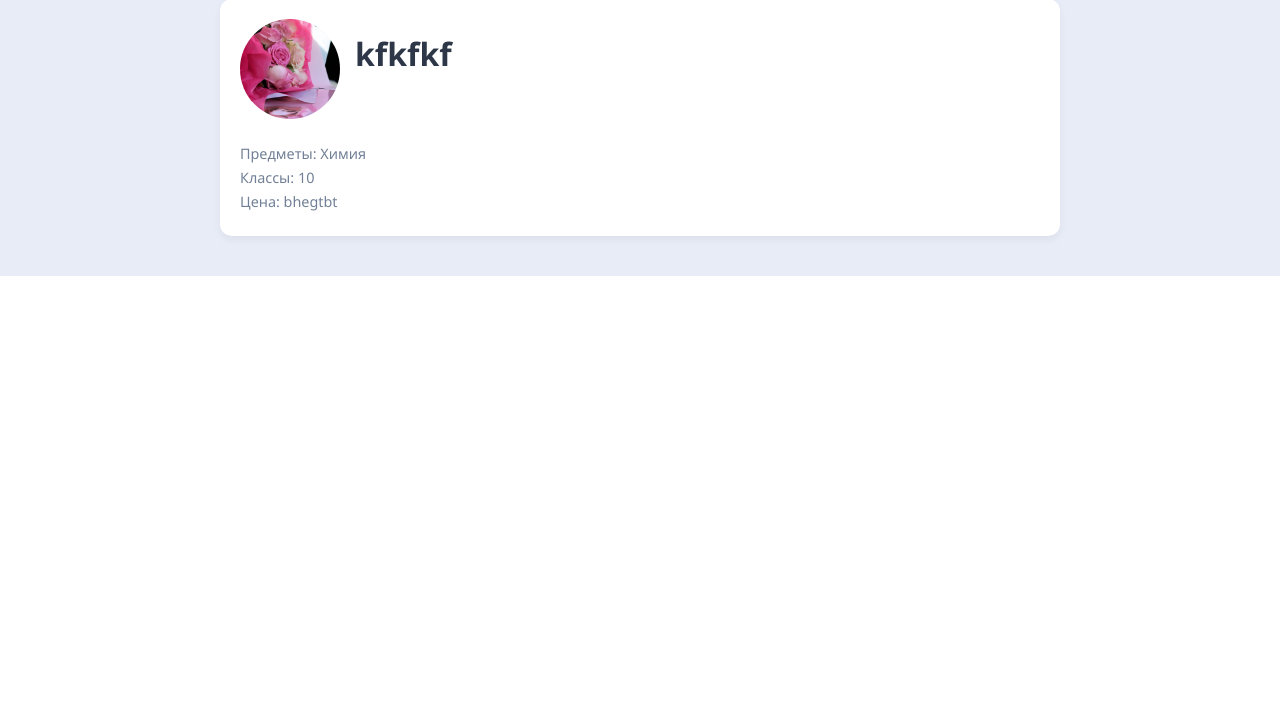
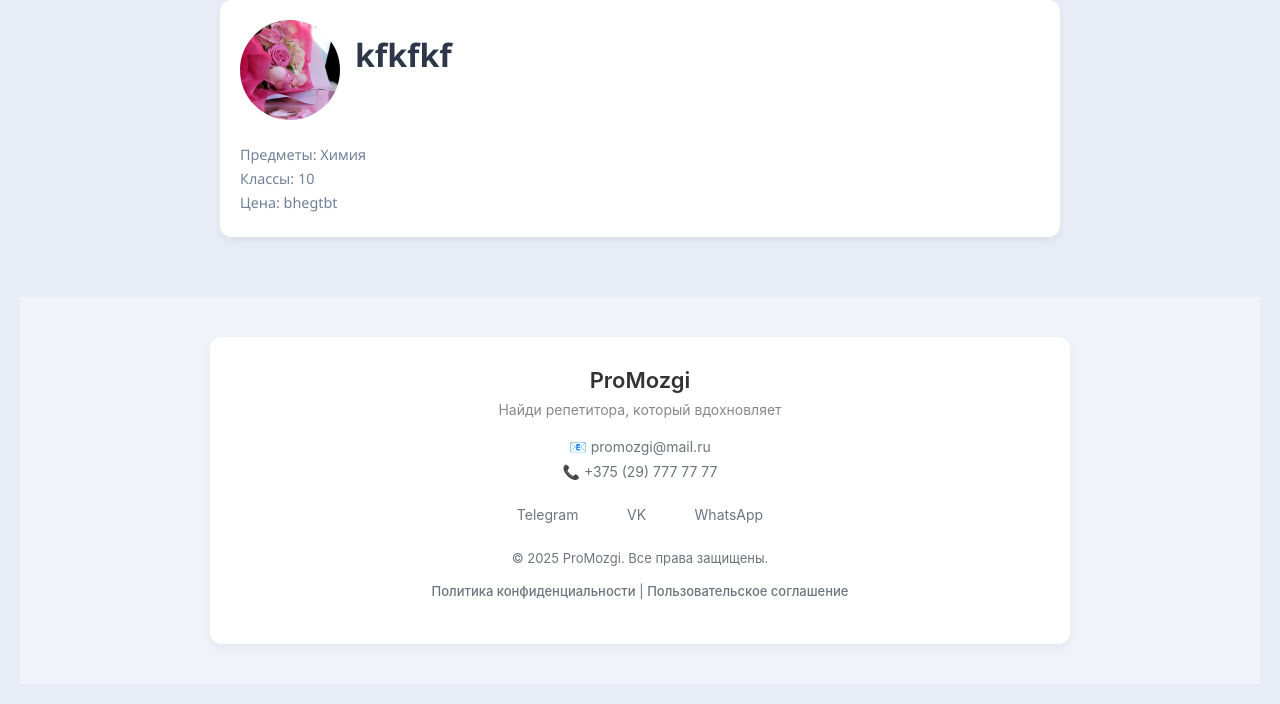
Before and after one commit to KarlushaM/Project, a Django app: page / in a window 1280 px wide. Shown: the part 3831-4535 px from the top of the page. Before the commit the page ends 4107 px from the top, so only its background shows below. Run offline with Django 5.2, Linux system fonts and the light colour scheme; a user stored in the database is signed in; data comes from the database, SQL or seed files in the repository; both versions use the stored data as it was after the commit.

Commit message:
Мои объявления

```diff
--- a/myproject/myapp/models.py
+++ b/myproject/myapp/models.py
@@ -1,5 +1,6 @@
 from django.db import models
 from django.contrib.auth.models import User
+
 
 class Subjects(models.Model):
 	name = models.CharField("Учебный предмет", max_length = 50)
@@ -21,7 +22,7 @@ class Klass(models.Model):
 
 
 class Teacher(models.Model):
-
+	user = models.ForeignKey(User, on_delete=models.CASCADE, verbose_name="Пользователь")
 	photo = models.ImageField(upload_to='teachers_photos/', blank=True, null=True, verbose_name="Фото")
 	fio = models.CharField("ФИО", max_length=50)
 	description = models.TextField("Onиcaниe", null=True, blank=True)
@@ -30,6 +31,12 @@ class Teacher(models.Model):
 	klass = models.ManyToManyField(Klass, verbose_name= "Класс")
 	phone = models.CharField("Телефон", max_length=20, blank=True, null=True)
 
+	def average_rating(self):
+		reviews = self.reviews.all()  # предполагается, что related_name='reviews'
+		if not reviews:
+			return 0
+		avg = sum(review.rating for review in reviews) / len(reviews)
+		return round(avg, 1)
 
 	def __str__(self):
 		return f"{self.fio}, {self.subjects_list}"
--- /dev/null
+++ b/myproject/myapp/static/myapp/footer.css
@@ -0,0 +1,82 @@
+.site-footer {
+  background-color: #F0F3FA; /* как фон страницы */
+  padding: 40px 20px;
+  margin-top: 60px;
+}
+
+.footer-card {
+  background: #fff;
+  border-radius: 12px;
+  box-shadow: 0 4px 12px rgba(0, 0, 0, 0.05);
+  padding: 30px;
+  max-width: 800px;
+  margin: 0 auto;
+  text-align: center;
+  font-family: -apple-system, BlinkMacSystemFont, "Segoe UI", Roboto, Helvetica, Arial, sans-serif;
+  color: #6c757d;
+}
+
+.footer-brand h3 {
+  margin: 0 0 8px;
+  font-size: 22px;
+  font-weight: 600;
+  color: #333;
+}
+
+.footer-brand p {
+  margin: 0 0 20px;
+  font-size: 14px;
+  color: #888;
+}
+
+.footer-contacts p {
+  margin: 8px 0;
+  font-size: 14px;
+}
+
+.footer-contacts a {
+  color: #6c757d;
+  text-decoration: none;
+}
+
+.footer-contacts a:hover {
+  color: #0D6EFD;
+  text-decoration: underline;
+}
+
+.footer-social {
+  margin: 20px 0;
+}
+
+.footer-social .social-link {
+  display: inline-block;
+  margin: 0 10px;
+  color: #6c757d;
+  text-decoration: none;
+  font-size: 14px;
+  padding: 6px 12px;
+  border-radius: 20px;
+  transition: all 0.2s;
+}
+
+.footer-social .social-link:hover {
+  background-color: #e9f0ff;
+  color: #0D6EFD;
+}
+
+.footer-legal {
+  margin-top: 20px;
+  font-size: 13px;
+  line-height: 1.5;
+}
+
+.footer-legal a {
+  color: #6c757d;
+  text-decoration: none;
+  font-weight: 500;
+}
+
+.footer-legal a:hover {
+  color: #0D6EFD;
+  text-decoration: underline;
+}
--- a/myproject/myapp/templates/teachers/teachers_list.html
+++ b/myproject/myapp/templates/teachers/teachers_list.html
@@ -6,60 +6,12 @@
 <head>
     <meta charset="UTF-8">
     <meta name="viewport" content="width=device-width, initial-scale=1.0">
-    <title>Список репетиторов</title>
+    <title>ProMozgi</title>
     <link rel="stylesheet" type="text/css" href="{% static 'myapp/style.css' %}">
+    <link rel="stylesheet" href="{% static 'myapp/footer.css' %}">
+    <link rel="stylesheet" href="{% static 'myapp/teacher_list.css' %}">
     <style>
 
-        .teacher-header {
-        display: flex;
-        align-items: center;
-        margin-bottom: 25px;
-        }
-
-        .teacher-card {
-        display: block;
-        margin: 0 auto;
-        max-width: 800px;
-        background: white;
-        border-radius: 12px;
-        box-shadow: 0 4px 8px rgba(0,0,0,0.05);
-        padding: 20px;
-        margin-bottom: 20px;
-        transition: transform 0.2s ease, box-shadow 0.2s ease;
-        text-decoration: none;
-        color: inherit;
-        }
-
-        .teacher-card:hover {
-        transform: translateY(-2px);
-        box-shadow: 0 6px 12px rgba(0,0,0,0.1);
-        cursor: pointer;
-        }
-
-
-        .teacher-name {
-        margin-top: 0;
-        color: #2D3748;
-        border-bottom: 2px solid transparent;
-        transition: border-color 0.2s ease;
-        display: inline-block;
-        }
-
-        .teacher-card:hover .teacher-name {
-        border-bottom-color: #2D5BFF; /* яркий акцент при наведении */
-        }
-
-        .subjects, .klass, .price {
-        font-size: 0.9em;
-        color: #718096; /* вторичный текст */
-        margin: 5px 0;
-        }
-
-        .description {
-        margin: 10px 0;
-        line-height: 1.5;
-        color: #4A5568;
-        }
 
 
   </style>
@@ -70,8 +22,10 @@
         {% if user.is_authenticated %}
             <form method="post" action="{% url 'logout' %}" style="display: inline;">
                 {% csrf_token %}
+                <a href="{% url 'my_ads' %}" class="btn-outline">Мои объявления</a>
                 <input type="hidden" name="next" value="{{ request.path }}">
                 <button type="submit" class="btn-v">Выйти</button>
+
             </form>
         {% else %}
             <a href="{% url 'register' %}" class="btn-outline">Регистрация</a>
@@ -129,6 +83,7 @@
             <p class="price">Цена: {{ teacher.price }}</p>
             </a>
         {% endfor %}
+
         <script>
             document.addEventListener('DOMContentLoaded', function() {
                 const filterBtn = document.getElementById('filter-btn');
@@ -211,5 +166,32 @@
             });
         </script>
 
+      <footer class="site-footer">
+        <div class="footer-card">
+          <div class="footer-brand">
+            <h3>ProMozgi</h3>
+            <p>Найди репетитора, который вдохновляет</p>
+          </div>
+
+          <div class="footer-contacts">
+            <p>📧 promozgi@mail.ru</p>
+            <p>📞 +375 (29) 777 77 77</p>
+          </div>
+
+          <div class="footer-social">
+            <a href="#" class="social-link">Telegram</a>
+            <a href="#" class="social-link">VK</a>
+            <a href="#" class="social-link">WhatsApp</a>
+          </div>
+
+          <div class="footer-legal">
+            <p>© 2025 ProMozgi. Все права защищены.</p>
+            <p>
+              <a href="/privacy/">Политика конфиденциальности</a> |
+              <a href="/terms/">Пользовательское соглашение</a>
+            </p>
+          </div>
+        </div>
+      </footer>
     </body>
 </html>
--- a/myproject/myapp/urls.py
+++ b/myproject/myapp/urls.py
@@ -4,7 +4,8 @@ from . import views
 
 urlpatterns = [
 		path('', TeachersListViews.as_view(), name = "teachers_list"),
-        path('create/', TeacherFormView.as_view()),
+        path('create/', TeacherFormView.as_view(), name = "create_teacher"),
         path('<int:pk>/', TeachersDetailsView.as_view(), name = "teacher_details"),
         path('logout/', views.logout_view, name='logout'),
+        path('my-ads/', views.my_ads_view, name='my_ads'),
 ]
--- a/myproject/myapp/views.py
+++ b/myproject/myapp/views.py
@@ -7,6 +7,13 @@ from django.shortcuts import redirect
 from django.contrib.auth import logout
 from django.shortcuts import redirect
 from .forms import ReviewForm
+from django.contrib.auth.decorators import login_required
+from django.contrib.auth.mixins import LoginRequiredMixin
+
+@login_required
+def my_ads_view(request):
+    ads = Teacher.objects.filter(user=request.user)
+    return render(request, 'teachers/my_ads.html', {'ads': ads})
 
 def logout_view(request):
     logout(request)
@@ -56,9 +63,31 @@ class TeachersDetailsView(DetailView):
 			return render(request, self.template_name, context)
 
 
-class TeacherFormView(CreateView):
-	model = Teacher
-	fields = "__all__"
-	template_name ='teachers/teacher_form.html'
-	def get_success_url(self):
-		return reverse("teacher_details", kwargs={"pk":self.object.pk})
+class TeacherFormView(LoginRequiredMixin, CreateView):
+    model = Teacher
+    fields = ('fio', 'photo', 'description', 'price', 'subjects', 'klass', 'phone',)
+    template_name = 'teachers/teacher_form.html'
+
+    def form_valid(self, form):
+        # Привязываем текущего пользователя к объявлению
+        form.instance.user = self.request.user
+        return super().form_valid(form)
+
+    def get_success_url(self):
+        # Перенаправляем на страницу "Мои объявления"
+        return reverse_lazy('my_ads')
+
+class MyAdsView(LoginRequiredMixin, ListView):
+    model = Teacher
+    template_name = 'teachers/my_ads.html'
+    context_object_name = 'teachers'
+
+    def get_queryset(self):
+        return Teacher.objects.filter(user=self.request.user)
+
+
+    def get_context_data(self, **kwargs):
+        context = super().get_context_data(**kwargs)
+        context['subjects'] = Subjects.objects.all()
+        context['klasses'] = Klass.objects.all()
+        return context
--- a/myproject/users/urls.py
+++ b/myproject/users/urls.py
@@ -2,11 +2,9 @@ from django.urls import path
 from . import views
 from .views import ForceLogoutView
 
-urlpatterns = [
-    path('register/', views.register, name='register'),
-    path('logout/', ForceLogoutView.as_view(), name='logout'),  # 👈 перехватываем выход
-]
+
 
 urlpatterns = [
     path('register/', views.register, name='register'),
+    path('logout/', ForceLogoutView.as_view(), name='logout'),
 ]
--- a/myproject/users/views.py
+++ b/myproject/users/views.py
@@ -4,6 +4,8 @@ from .forms import CustomUserCreationForm
 from django.contrib import messages
 from django.views import View
 from django.contrib.auth import logout
+
+
 
 def register(request):
     if request.method == 'POST':
```
Also changed, not shown: myproject/myapp/static/myapp/teacher_list.css (added, +51 -0 lines), myproject/myapp/templates/teachers/my_ads.html (added, +75 -0 lines), myproject/myapp/templates/teachers/teacher_details.html (+58 -0 lines), myproject/myapp/templates/teachers/teacher_form.html (+32 -14 lines), myproject/db.sqlite3, myproject/media/teachers_photos/CDEA8FAB-49B6-415A-9B97-39D0D9A55CC9.jpeg (added), myproject/media/teachers_photos/IMG_1630.jpeg (added), myproject/myapp/migrations/0008_teacher_user.py (added).
